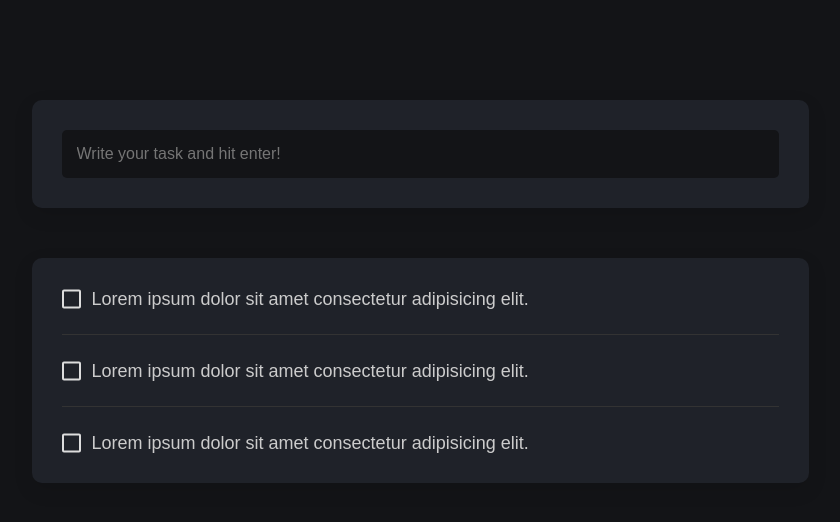
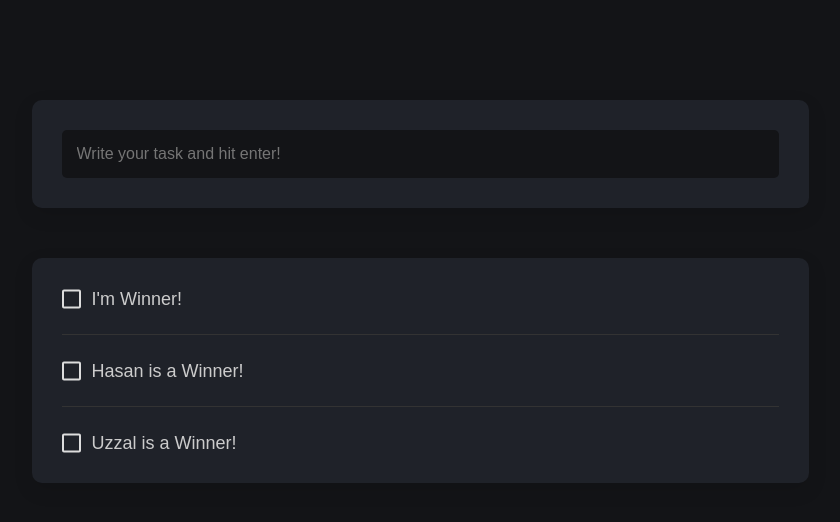
Before and after one commit to rajuahammadfanz/todojs, a plain HTML site: page index.html in a window 1280 px wide. Shown: the whole page, without its empty margins (220-1060 px from the left). Drawn offline with Linux system fonts and the light colour scheme.

Commit message:
All Function Create Done

```diff
--- a/app.js
+++ b/app.js
@@ -0,0 +1,50 @@
+const app = document.querySelector("#app");
+const lists = document.querySelector(".task-lists");
+
+
+// Create Element
+function createEle(ele){
+    return document.createElement(ele);
+}
+
+// Append Element
+function appendEle(parent, elem){
+    return parent.appendChild(elem);
+}
+
+// Set Multiple Attributes
+function setAttributes(ele, attrs) {
+    for (var key in attrs) {
+        ele.setAttribute(key, attrs[key]);
+    }
+}
+
+function createTask(taskText){
+    var taskNo = 1;
+    let taskItem = createEle("li");
+        taskItem.className = 'todo-item';
+        appendEle(lists, taskItem);
+
+    let taskInput = createEle("input");
+        setAttributes(taskInput, {
+            "id": `todo${taskNo}`,
+            "type": "checkbox"
+        })
+        appendEle(taskItem, taskInput);
+
+    let taskName = createEle('label');
+        setAttributes(taskName, {
+            "for": `todo${taskNo}`,
+            "class": "todo-name"
+        })
+        taskName.innerText = taskText;
+        appendEle(taskItem, taskName);
+
+        ++taskNo;
+}
+
+
+
+createTask("I'm Winner!");
+createTask("Hasan is a  Winner!");
+createTask("Uzzal is a  Winner!");
--- a/index.html
+++ b/index.html
@@ -8,7 +8,6 @@
       <title>Todo Task Manager</title>
 
       <link rel="stylesheet" href="app.css">
-      <script src="app.js"></script>
 </head>
 
 <body>
@@ -20,24 +19,13 @@
                         </div>
 
                         <div class="task-list-wrapper">
-                              <ul class="task-lists">
-                                    <li class="todo-item">
-                                          <input id="todo1" type="checkbox" />
-                                          <label for="todo1" class="todo-name">Lorem ipsum dolor sit amet consectetur adipisicing elit.</span>
-                                    </li>
-                                    <li class="todo-item">
-                                          <input id="todo2" type="checkbox" />
-                                          <label for="todo2" class="todo-name">Lorem ipsum dolor sit amet consectetur adipisicing elit.</span>
-                                    </li>
-                                    <li class="todo-item">
-                                          <input id="todo3" type="checkbox" />
-                                          <label for="todo3" class="todo-name">Lorem ipsum dolor sit amet consectetur adipisicing elit.</span>
-                                    </li>
-                              </ul>
+                              <ul class="task-lists"></ul>
                         </div>
                   </div>
             </div>
       </div>
+
+      <script type="text/javascript" src="app.js"></script>
 </body>
 
 </html>
```
